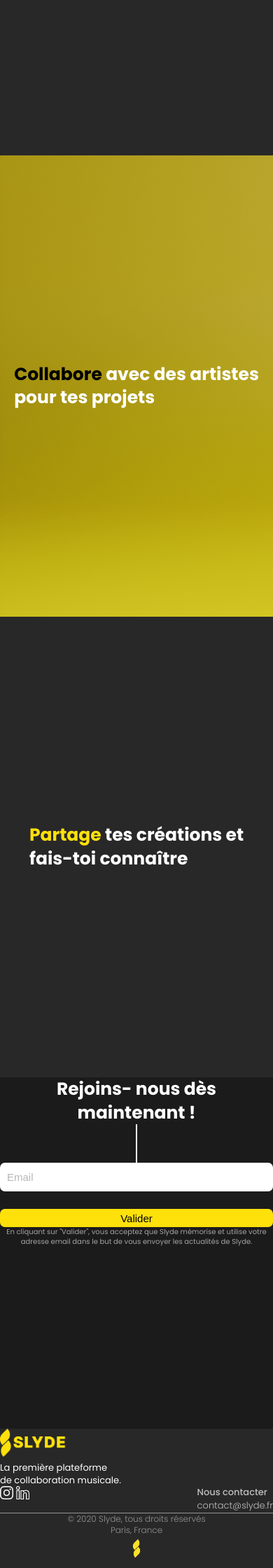
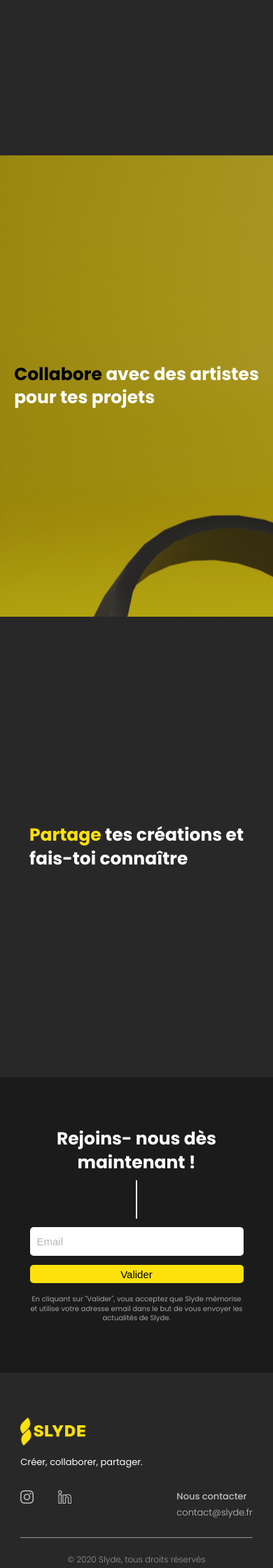
Before and after one commit to Yohan-gyt/Slyde, a PHP site: page / in a window 390 px wide. Shown: the part 1280-3520 px from the top of the page at 70% size. Run offline with PHP 8.4, Linux system fonts and the light colour scheme.

Commit message:
mobile quasi fini

```diff
--- a/index.html
+++ b/index.html
@@ -1,5 +1,5 @@
 <!DOCTYPE html>
-<html lang="en">
+<html lang="fr">
 
 <head>
     <meta charset="UTF-8">
@@ -20,18 +20,14 @@
             <h1 class="slyde">Slyde</h1>
             <p>La première plateforme <br> de collaboration musicale.</p>
             <p class="slogan">Créer, collaborer, partager.</p>
-
-            <div class="form">
-                <input type="text" id="email" placeholder="example@alphabet.fr">
-                <button type="submit">Valider</button>
-            </div>
+            <button>En savoir plus</button>
         </div>
 
         <div class="logos">
-            <a href="https://www.instagram.com/slyde.fr/" target="_blank"><img class="logo-reseaux insta"
-                    src="img/logo/instagram.png"></a>
-            <a href="https://www.linkedin.com/company/slydefr/" target="_blank"><img class="logo-reseaux"
-                    src="img/logo/linkedin.png"></a>
+            <a href="https://www.instagram.com/slyde.fr/" target="_blank" class="lien-insta"><img
+                    class="logo-reseaux insta" src="img/logo/instagram.png"></a>
+            <a href="https://www.linkedin.com/company/slydefr/" target="_blank" class="lien-linkedin"><img
+                    class="logo-reseaux" src="img/logo/linkedin.png"></a>
         </div>
     </section>
 
@@ -55,25 +51,35 @@
     </section>
 
     <section id="s5">
+        <div class="centrer-s5">
             <div class="rejoindre">
                 <p>Rejoins- nous dès <br> maintenant !</p>
             </div>
             <div class="trait"></div>
-        <input type="text" id="email" class="form-bas" placeholder="Email">
+
+            <div class="form">
+                <input type="text" id="email" placeholder="Email">
                 <button type="submit" class="button-bas">Valider</button>
+            </div>
+
             <div class="conditions">
-            <p>En cliquant sur "Valider", vous acceptez que Slyde mémorise et utilise votre adresse email dans le but de
+                <p>En cliquant sur "Valider", vous acceptez que Slyde mémorise et utilise votre adresse email dans le
+                    but de
                     vous envoyer les actualités de Slyde.</p>
+            </div>
         </div>
     </section>
 
     <section id="s6">
+        <div class="centrer-s5">
             <img src="img/logo/logo-jaune-complet.png" alt="" class="logo-complet">
-        <p class="slogan2">La première plateforme <br> de collaboration musicale.</p>
+            <p class="slogan2">Créer, collaborer, partager.</p>
             <div class="container">
                 <div class="logos-bottom">
-                <img src="img/logo/instagram.png">
-                <img src="img/logo/linkedin.png">
+                    <a href="https://www.instagram.com/slyde.fr/" target="_blank" class="lien-insta-bas"><img
+                            src="img/logo/instagram.png" class="insta"></a>
+                    <a href="https://www.linkedin.com/company/slydefr/" target="_blank" class="lien-linkedin-bas"><img
+                            src="img/logo/linkedin.png"></a>
                 </div>
                 <div class="contact">
                     <p>Nous contacter</p>
@@ -82,9 +88,10 @@
             </div>
             <div class="separateur"></div>
             <div class="footer">
-            <p>© 2020 Slyde, tous droits réservés
+                <p>&copy; 2020 Slyde, tous droits réservés
                     <br> Paris, France</p>
                 <img class="logo-slyde-bottom" src="img/logo/logo-jaune.png">
+            </div>
         </div>
     </section>
 </body>
--- a/styles.css
+++ b/styles.css
@@ -61,47 +61,8 @@ p {
 .slogan {
     font-weight: normal;
     font-size: 0.938rem;
-    margin-bottom: 35px;
+    margin-bottom: 15px;
     margin-top: 4px;
-}
-
-/* formulaire */
-.form {
-    text-align: center;
-}
-
-input {
-    border: none;
-    border-radius: 100px;
-    color: black;
-    font-size: 0.938rem;
-    width: 100%;
-    height: 2.375rem;
-    padding-left: 10px;
-    margin-bottom: 25px;
-}
-
-input:focus,
-button:focus {
-    outline: none;
-}
-
-::placeholder {
-    color: #707070;
-    opacity: 50%;
-}
-
-button {
-    border: none;
-    display: block;
-    background-color: #FEE10B;
-    color: black;
-    border-radius: 30px;
-    margin: auto;
-    font-size: 0.938rem;
-    width: 9.875rem;
-    height: 2.375rem;
-    cursor: pointer;
 }
 
 /* liens réseaux */
@@ -116,10 +77,19 @@ button {
 }
 
 .insta {
-    margin-right: 30px;
+    margin-right: 1.875rem;
 }
 
-/* SECTION 2, 3, 4 */
+.lien-insta:hover {
+    content: url(img/logo/instagram-jaune.png);
+    height: 1.5rem;
+    margin-right: 1.875rem;
+}
+
+.lien-linkedin:hover {
+    content: url(img/logo/linkedin-jaune.png);
+    height: 1.5rem;
+}
 
 #s2,
 #s3,
@@ -129,7 +99,7 @@ button {
 }
 
 #s3 {
-    background-image: url("img/studio-jaune.png");
+    background-image: url("img/collabore-3.png");
     background-repeat: no-repeat;
 }
 
@@ -149,7 +119,13 @@ button {
 
 #s5 {
     background-color: #1C1B1B;
-    height: 59.5vh;
+    height: 50vh;
+    display: flex;
+    flex-direction: column;
+}
+
+.centrer-s5 {
+    margin: auto;
 }
 
 .rejoindre {
@@ -161,17 +137,55 @@ button {
     width: 2px;
     height: 3.438rem;
     margin: auto;
+    margin-bottom: 0.8rem;
+    margin-top: 0.5rem;
 }
 
-.form-bas {
-    border-radius: 7px;
+/* formulaire */
+.form {
+    text-align: center;
+}
+
+input {
+    border: none;
+    border-radius: 5px;
+    color: black;
+    font-size: 0.938rem;
     height: 2.563rem;
+    min-width: 19.063rem;
+    width: 34vw;
+    padding-left: 10px;
+    margin-bottom: 0.8rem;
+}
+
+input:focus,
+button:focus {
+    outline: none;
+}
+
+::placeholder {
+    color: #707070;
+    opacity: 50%;
+}
+
+button {
+    border: none;
+    display: block;
+    background-color: #FEE10B;
+    color: black;
+    border-radius: 30px;
+    font-size: 0.938rem;
+    width: 9.875rem;
+    height: 2.375rem;
+    cursor: pointer;
 }
 
 .button-bas {
-    border-radius: 7px;
+    border-radius: 5px;
     height: 1.625rem;
-    width: 100%;
+    width: 34vw;
+    min-width: 19.063rem;
+    margin: auto;
 }
 
 .conditions p {
@@ -179,39 +193,61 @@ button {
     font-weight: normal;
     text-align: center;
     opacity: 60%;
+    margin-top: 1rem;
+    width: 34vw;
+    min-width: 19.063rem;
 }
 
 /* SECTION 6 */
 
 #s6 {
-    height: 56.5vh;
+    display: flex;
+    flex-direction: column;
+    height: 50vh;
+
 }
 
 .logo-complet {
     height: 2.5rem;
+    margin-bottom: 0.5rem;
 }
 
 .slogan2 {
     font-size: 0.813rem;
-    font-weight: normal;
+    font-weight: 400;
+    padding-bottom: 2rem;
 }
 
 .container {
     display: flex;
     justify-content: space-between;
+    width: 85vw;
+    min-width: 20vw;
+    margin-bottom: 1.5rem;
 }
 
 .logos-bottom {
     display: inline-block;
+    opacity: 70%;
 }
 
 .logos-bottom img {
     height: 1.188rem;
 }
 
+.lien-insta-bas:hover {
+    content: url(img/logo/instagram-jaune.png);
+    height: 1.188rem;
+    margin-right: 1.875rem;
+}
+
+.lien-linkedin-bas:hover {
+    content: url(img/logo/linkedin-jaune.png);
+    height: 1.188rem
+}
+
 .contact {
     display: inline-block;
-    font-size: 0.813rem;
     opacity: 70%;
 }
 
@@ -238,6 +274,7 @@ button {
     height: 1px;
     opacity: 50%;
     margin: auto;
+    margin-bottom: 1rem;
 }
 
 .footer {
@@ -246,13 +283,16 @@ button {
 }
 
 .footer p {
+    margin-top: 2%;
     font-size: 0.75rem;
     text-align: center;
     font-weight: 300;
     opacity: 50%;
+    line-height: 1.5;
+    margin-bottom: 0.5rem;
 }
 
 .logo-slyde-bottom {
-    height: 2.25rem;
+    height: 3.5rem;
     margin: auto;
 }
```
Also changed, not shown: img/collabore-3.png (added), img/logo/insta-jaune.png (added), img/logo/instagram-jaune.png (added), img/logo/linkedin-jaune.png (added), 2 other files. Lines whose indentation alone changed are shown as unchanged.
